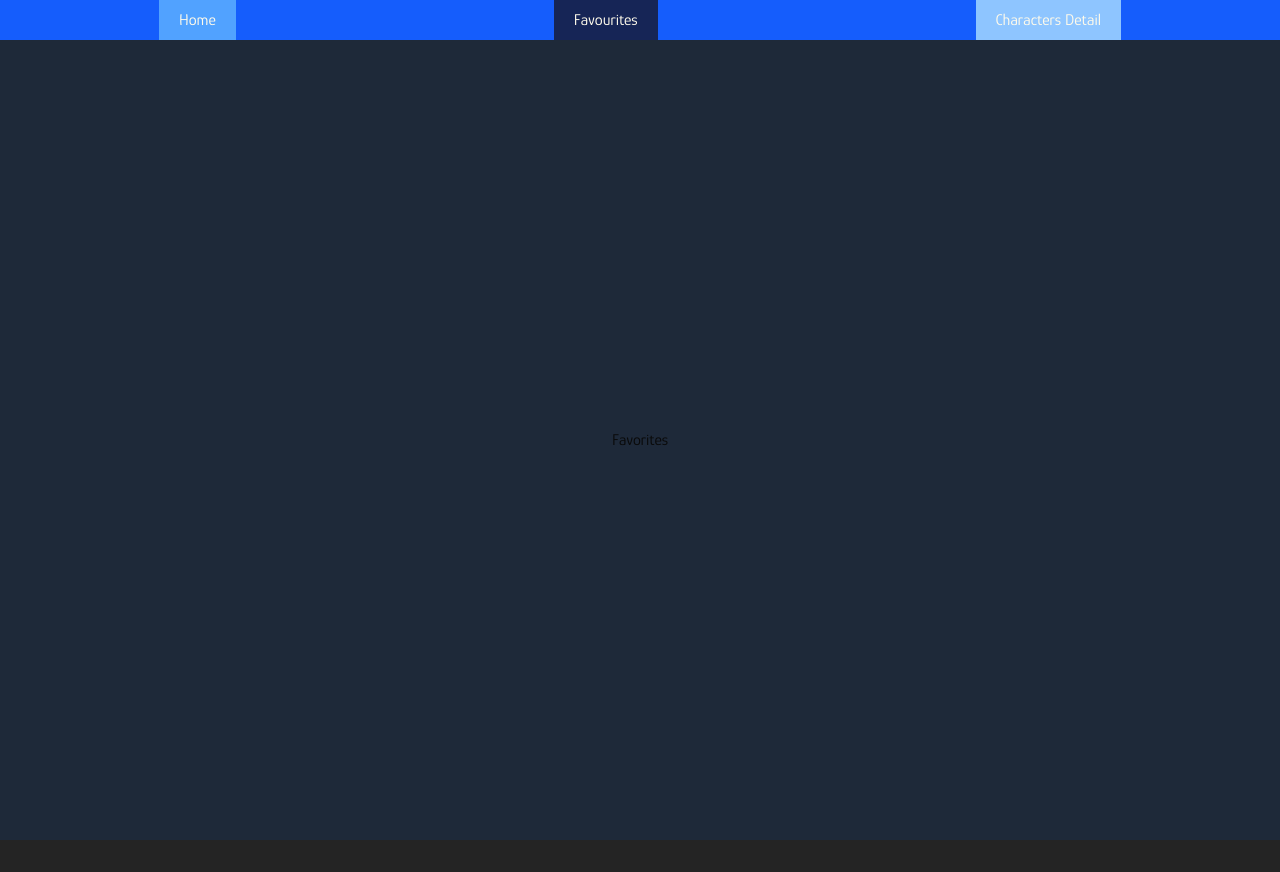
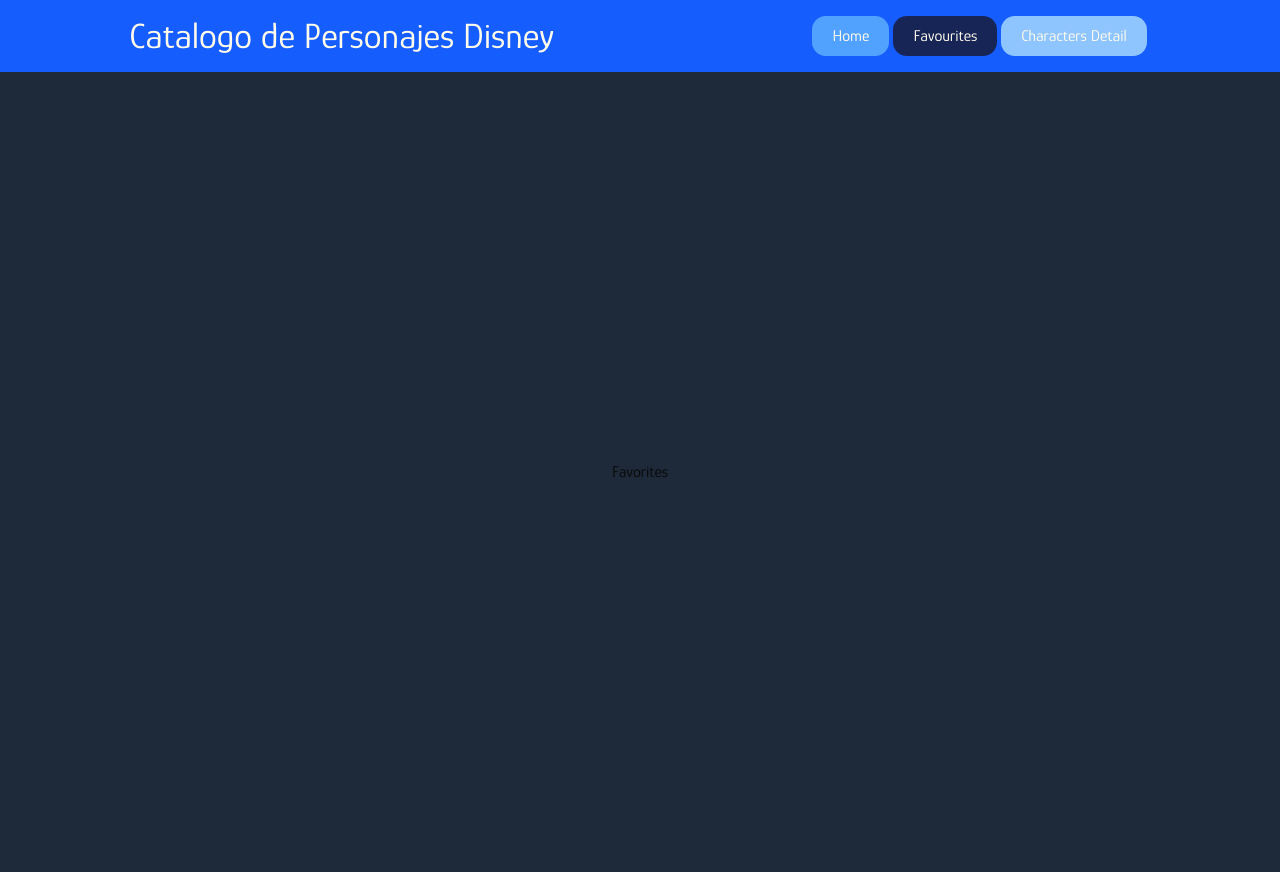
Before and after one commit to Hector-MuMo/disney-catalogue, a React (Vite) app: page /favorites in a window 1280 px wide. Before the commit the page ends 840 px from the top, so only its background shows below. Built offline with nearby package versions, Linux system fonts and the light colour scheme.

Commit message:
feat| styling characters cards and create loading component

```diff
--- a/src/App.tsx
+++ b/src/App.tsx
@@ -1,23 +1,48 @@
-import { Avatar, AvatarFallback, AvatarImage } from '@/components/ui/avatar';
-import { useState, type JSX } from 'react';
-import './App.css';
+import { useEffect, useState, lazy, Suspense, type JSX } from 'react';
 import { Pagination } from './components/Pagination';
 import MainLayout from './Layouts/MainLayout';
-import CardsList from './components/CardsList';
+import type { Character, DisneyApiResponse, Favourite } from './types';
+import './App.css';
+
+const CardsList = lazy(() => import('./components/CardsList'));
 
 export function App(): JSX.Element {
-  const [page, setPage] = useState(0);
-  const [characters, setCharacters] = useState([]);
+  const [page, setPage] = useState<number>(0);
+  const [characters, setCharacters] = useState<Character[]>([]);
+
+  const handleFavourite = (favourite: Favourite): void => {
+    console.log(favourite);
+  };
+
+  const getCharacters = async (): Promise<void> => {
+    try {
+      const res = await fetch('https://api.disneyapi.dev/character?pageSize=20');
+      if (!res.ok) {
+        throw new Error('Error getting characters. Try again later.');
+      }
+
+      const chars = (await res.json()) as DisneyApiResponse;
+
+      setCharacters(chars.data);
+    } catch (error: unknown) {
+      if (error instanceof Error) {
+        throw new Error('Error:' + error.message);
+      } else {
+        throw new Error('Error in server');
+      }
+    }
+  };
+
+  useEffect(() => {
+    void getCharacters();
+  }, []);
 
   return (
     <MainLayout>
-      <section className="w-full h-screen flex flex-col items-center justify-center bg-gray-800">
-        <h1 className="text-4xl font-bold text-white">Buena suerte dev 👋🏼</h1>
-        <Avatar className="inline-block mt-4">
-          <AvatarImage src="https://github.com/shadcn.png" />
-          <AvatarFallback>CN</AvatarFallback>
-        </Avatar>
-        <CardsList characters={characters} />
+      <section className="w-full h-full flex flex-col items-center justify-center bg-gray-800">
+        <Suspense fallback={<Loading/>}>
+          <CardsList characters={characters} toggleFavourite={handleFavourite} />
+        </Suspense>
         <Pagination
           totalPages={100}
           initialPage={page}
--- a/src/Layouts/MainLayout.tsx
+++ b/src/Layouts/MainLayout.tsx
@@ -1,33 +1,53 @@
 import type { JSX, ReactNode } from 'react';
-import { NavLink } from "react-router";
+import { NavLink } from 'react-router';
 
 interface MainLayoutProps {
-    children: ReactNode
+  children: ReactNode;
 }
 
 const MainLayout = ({ children }: MainLayoutProps): JSX.Element => {
   return (
-        <div>
-            <div className='flex justify-around bg-blue-600'>
-                <NavLink to='/' className={({ isActive }) =>
-                    isActive ? "py-2 px-5 bg-blue-950 text-amber-50" : "py-2 px-5 bg-blue-400 text-amber-50"
-                } >
+    <main>
+      <nav className="flex justify-around bg-blue-600">
+        <div className="mx2 my-4">
+          <h1 className="text-4xl text-amber-50">Catalogo de Personajes Disney</h1>
+        </div>
+        <div className="flex justify-between items-center">
+          <NavLink
+            to="/"
+            className={({ isActive }) =>
+              isActive
+                ? 'rounded-xl py-2 px-5 mr-1 bg-blue-950 text-amber-50'
+                : 'rounded-xl py-2 px-5 mr-1 bg-blue-400 text-amber-50'
+            }
+          >
             Home
           </NavLink>
-                <NavLink to='/favorites' className={({ isActive }) =>
-                    isActive ? "py-2 px-5 bg-blue-950 text-amber-50" : "py-2 px-5 bg-blue-300 text-amber-50"
-                }>
+          <NavLink
+            to="/favorites"
+            className={({ isActive }) =>
+              isActive
+                ? 'rounded-xl py-2 px-5 mr-1 bg-blue-950 text-amber-50'
+                : 'rounded-xl py-2 px-5 mr-1 bg-blue-300 text-amber-50'
+            }
+          >
             Favourites
           </NavLink>
-                <NavLink to='/character' className={({ isActive }) =>
-                    isActive ? "py-2 px-5 bg-blue-950 text-amber-50" : "py-2 px-5 bg-blue-300 text-amber-50"
-                }>
+          <NavLink
+            to="/character"
+            className={({ isActive }) =>
+              isActive
+                ? 'rounded-xl py-2 px-5 mr-1 bg-blue-950 text-amber-50'
+                : 'rounded-xl py-2 px-5 mr-1 bg-blue-300 text-amber-50'
+            }
+          >
             Characters Detail
           </NavLink>
         </div>
+      </nav>
       {children}
-        </div >
-    )
-}
+    </main>
+  );
+};
 
-export default MainLayout
+export default MainLayout;
--- a/src/components/CardsList.tsx
+++ b/src/components/CardsList.tsx
@@ -1,11 +1,18 @@
-import type { Character } from '../types';
+import type { JSX } from 'react';
+import type { Character, Favourite } from '../types';
+import CharacterCard from './CharacterCard';
 
 interface CardsListPros {
   characters: Character[];
+  toggleFavourite: (favourite: Favourite) => void;
 }
 
-const CardsList = ({ characters }: CardsListPros) => {
-  return <div></div>;
+const CardsList = ({ characters, toggleFavourite }: CardsListPros): JSX.Element => {
+  const shownList = characters.map((character) => (
+    <CharacterCard key={character._id} character={character} toggleFavourite={toggleFavourite} />
+  ));
+
+  return <div className="mt-10 w-auto grid grid-cols-2 auto-rows-auto gap-3 justify-self-center">{shownList}</div>;
 };
 
 export default CardsList;
--- a/src/components/CharacterCard.tsx
+++ b/src/components/CharacterCard.tsx
@@ -1,33 +1,69 @@
-import type { JSX } from 'react';
-import type { Character } from '../types';
+import { useState, type JSX } from 'react';
+import type { Character, Favourite } from '../types';
 import { Card, CardAction, CardDescription, CardHeader, CardTitle } from '@/components/ui/card';
 import { Avatar, AvatarFallback, AvatarImage } from '@/components/ui/avatar';
-import { Button } from '@/components/ui/button';
+import { Star } from 'lucide-react';
 
 interface CharacterCardProps {
   character: Character;
+  toggleFavourite: (favourite: Favourite) => void;
 }
 
-const CharacterCard = ({ character }: CharacterCardProps): JSX.Element => {
+const CharacterCard = ({ character, toggleFavourite }: CharacterCardProps): JSX.Element => {
+  const [isFavourite, setIsFavourite] = useState<boolean>(false);
+
+  const handleStart = (): void => {
+    toggleFavourite({
+      isFavourite: !isFavourite,
+      characterId: character._id,
+    });
+    setIsFavourite(!isFavourite);
+  };
+
   return (
-    <Card>
-      <Avatar>
+    <Card
+      style={{ backgroundColor: '#00161A', borderColor: '#30CFB5', boxShadow: '0px 0px 1px 1px #30CFB5' }}
+      className="p-5 w-full flex flex-row justify-center items-center"
+    >
+      <Avatar className=" size-35">
         <AvatarImage src={character.imageUrl} />
         <AvatarFallback>NO IMG</AvatarFallback>
       </Avatar>
-      <CardHeader>
-        <CardTitle>{character.name}</CardTitle>
-        <CardDescription>
-          <span className="px-3 py-1 bg-purple-300">
-            <span className="bg-purple-700">{character.parkAttractions.length}</span> Atracciones
+      <CardHeader className="w-100 px-3">
+        <CardTitle className="text-3xl text-amber-50">{character.name}</CardTitle>
+        <CardDescription className="flex flex-wrap">
+          <span className="px-2 py-1 mx-1 my-1 bg-purple-300 rounded-xl text-amber-50">
+            <span className="mr-1 px-1 bg-purple-700 text-amber-50 rounded-xl ">
+              {character.parkAttractions.length}
+            </span>
+            Atracciones
           </span>
-          <span>{character.films.length} Peliculas</span>
-          <span>{character.videoGames.length} Videojuegos</span>
-          <span>{character.enemies.length} Enemigos</span>
-          <span>{character.allies.length} Aliados</span>
+          <span className="px-2 py-1 mx-1 my-1 bg-cyan-700 rounded-xl text-amber-50">
+            <span className="mr-1 px-1 bg-cyan-400 text-amber-50 rounded-xl ">{character.films.length}</span>
+            Peliculas
+          </span>
+          <span className="px-2 py-1 mx-1 my-1 bg-fuchsia-900 rounded-xl text-amber-50">
+            <span className="mr-1 px-1 bg-fuchsia-600 text-amber-50 rounded-xl ">{character.videoGames.length}</span>
+            Videojuegos
+          </span>
+          <span className="px-2 py-1 mx-1 my-1 bg-red-950 rounded-xl text-amber-50">
+            <span className="mr-1 px-1 bg-red-800 text-amber-50 rounded-xl ">{character.enemies.length}</span> Enemigos
+          </span>
+          <span className="px-2 py-1 mx-1 my-1 bg-green-900 rounded-xl text-amber-50">
+            <span className="mr-1 px-1 bg-green-700 text-amber-50 rounded-xl ">{character.allies.length}</span> Aliados
+          </span>
         </CardDescription>
         <CardAction>
-          <Button>Favourite</Button>
+          <div
+            onClick={handleStart}
+            className={
+              isFavourite
+                ? 'p-1 rounded-3xl bg-yellow-800 hover:bg-yellow-700'
+                : 'p-1 rounded-3xl bg-red-950 hover:bg-red-900'
+            }
+          >
+            {isFavourite ? <Star color="#ffff00" size={35} /> : <Star color="#ff0000" size={35} />}
+          </div>
         </CardAction>
       </CardHeader>
     </Card>
--- /dev/null
+++ b/src/components/Loading.tsx
@@ -0,0 +1,7 @@
+import React from 'react';
+
+const Loading = () => {
+  return <div>Loading</div>;
+};
+
+export default Loading;
--- a/src/types.d.ts
+++ b/src/types.d.ts
@@ -23,3 +23,8 @@ export interface Character {
   imageUrl: string;
   url: string;
 }
+
+export interface Favourite {
+  isFavourite: boolean;
+  characterId: number;
+}
```
Lines whose indentation alone changed are shown as unchanged.
